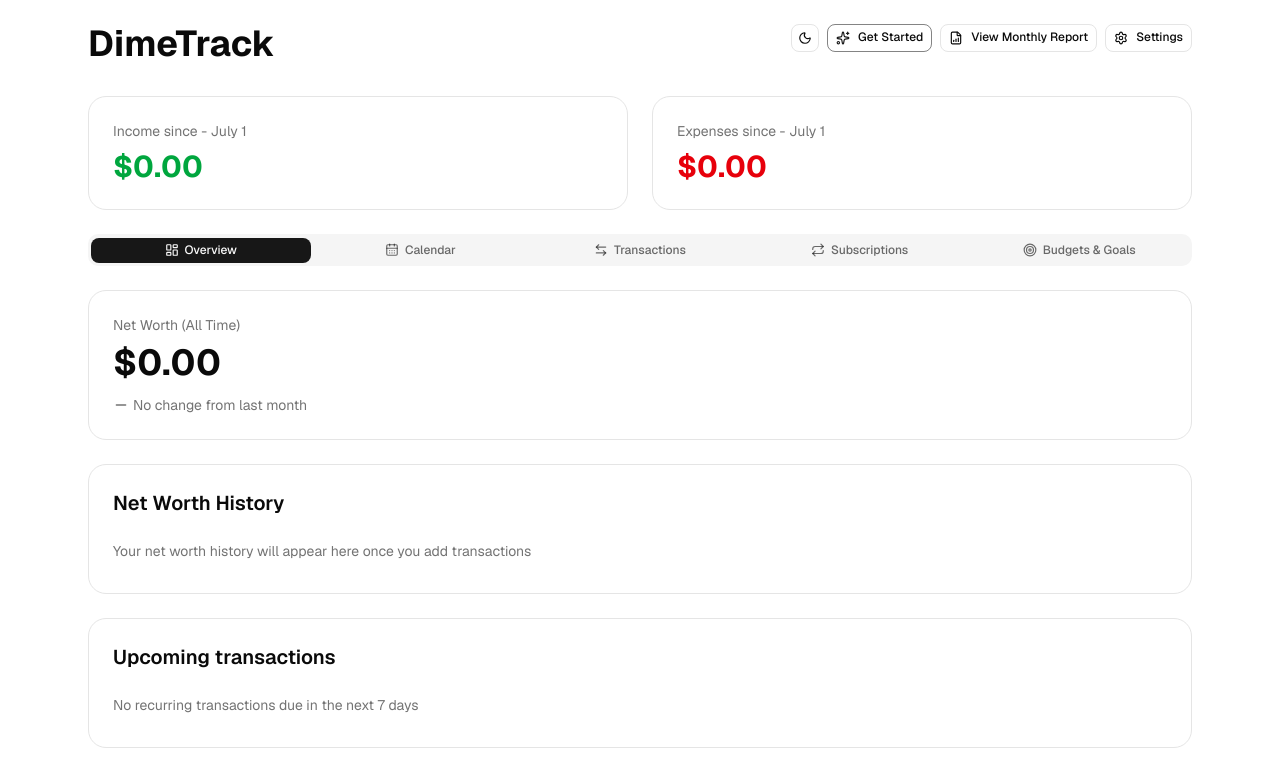
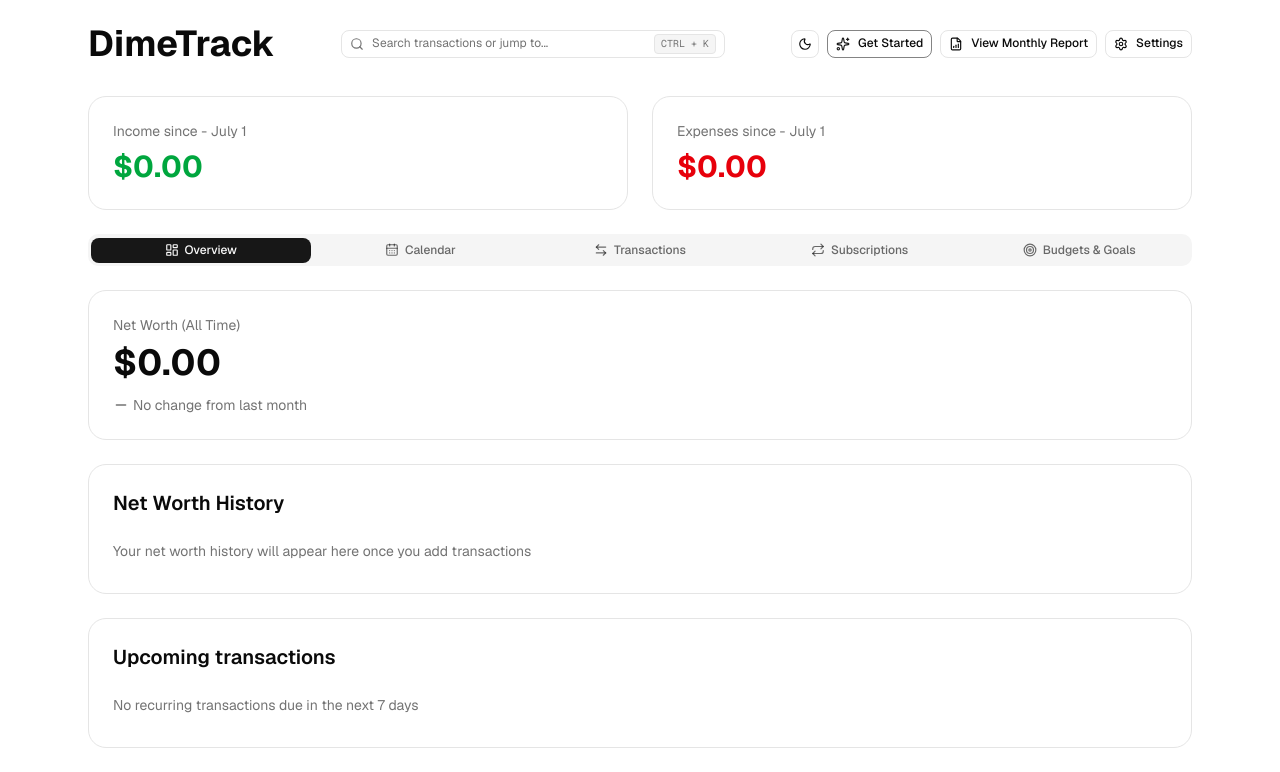
Before and after one commit to d3monas/DimeTrack, a Next.js app: page /app in a window 1280 px wide. Shown: the top 772 px of the page. Built offline with nearby package versions, Linux system fonts and the light colour scheme.

Commit message:
feat: display command palette as a search bar in header

```diff
--- a/app/app/page.tsx
+++ b/app/app/page.tsx
@@ -51,7 +51,7 @@ import { categoryCustomization } from "@/lib/categoryCustomization"
 import { colord } from "colord"
 import { getNetWorthHistory } from "@/lib/calculations"
 import { getMonthlyReportData } from "@/lib/calculations"
-import { ArrowLeftRight, CalendarDays, LayoutDashboard, Repeat, Settings, Target } from "lucide-react"
+import { ArrowLeftRight, CalendarDays, LayoutDashboard, Repeat, Settings, Target, Search } from "lucide-react"
 
 export default function Home() {
   const [transactions, setTransactions] = useState<Transaction[]>([])
@@ -725,11 +725,23 @@ export default function Home() {
   return (
     <main className="min-h-screen bg-background">
       <div className="mx-auto max-w-6xl p-4 sm:p-6">
-        <header className="mb-8 flex flex-col gap-3 sm:flex-row sm:items-start sm:justify-between">
-          <div>
-            <h1 className="text-4xl font-bold sm:text-4xl">DimeTrack</h1>
-          </div>
-          <div className="flex items-center gap-2">
+        <header className="mb-8 flex flex-col gap-4 sm:flex-row sm:items-center sm:justify-between">
+          <h1 className="text-3xl font-bold sm:text-4xl">DimeTrack</h1>
+
+          <Button
+            variant="outline"
+            className="w-full sm:flex-1 sm:max-w-sm flex items-center gap-2 text-muted-foreground justify-start font-normal"
+            onClick={() => setCommandOpen(true)}
+            >
+            <Search className="h-4 w-4" />
+            <span className="flex-1 text-left hidden sm:inline">Search transactions or jump to...</span>
+            <span className="flex-1 text-left sm:hidden">Search...</span>
+            <kbd className="hidden sm:inline-flex h-5 select-none items-center gap-1 rounded border bg-muted px-1.5 font-mono text-[10px] text-muted-foreground">
+              CTRL + K
+            </kbd>
+          </Button>
+
+          <div className="flex items-center gap-2 justify-end">
             <ThemeToggle />
             {!onboardingComplete && (
               <Onboarding
@@ -743,8 +755,8 @@ export default function Home() {
                 onCreateGoal={() => { setActiveTab("budgets"); setEditingGoal(null); setGoalDialogOpen(true) }}
                 onAddTransaction={() => { setActiveTab("transactions"); setOpen(true) }}
                 onComplete={() => setOnboardingComplete(true)}
-                />
-              )}
+              />
+            )}
             <MonthlyReport data={monthlyReportData} currencySymbol={currencySymbol} />
             <Button variant="outline" onClick={() => setSettingsOpen(true)} className="gap-2">
               <Settings className="w-4 h-4" />
@@ -934,6 +946,16 @@ export default function Home() {
               categoryCustomization={categoryCustomization} />
           </TabsContent>
         </Tabs>
+        <CommandPalette
+          open={commandOpen}
+          onOpenChange={setCommandOpen}
+          transactions={transactions}
+          onTabChange={(tab) => setActiveTab(tab)}
+          onAddTransaction={() => { setActiveTab("transactions"); setOpen(true) }}
+          onOpenSettings={() => setSettingsOpen(true)}
+          onAddGoal={() => { setActiveTab("budgets"); setEditingGoal(null); setGoalDialogOpen(true) }}
+          onExportBackup={handleExportBackup}
+        />
       </div>
     </main>
   )
```
